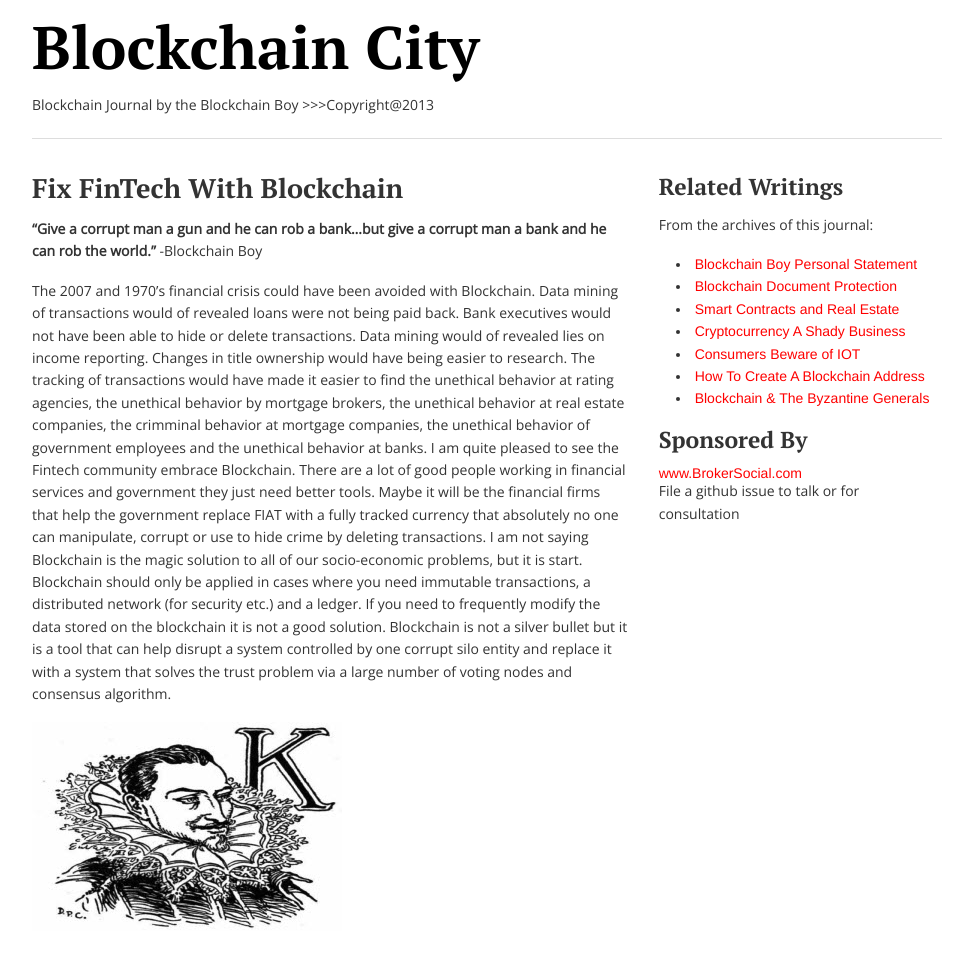
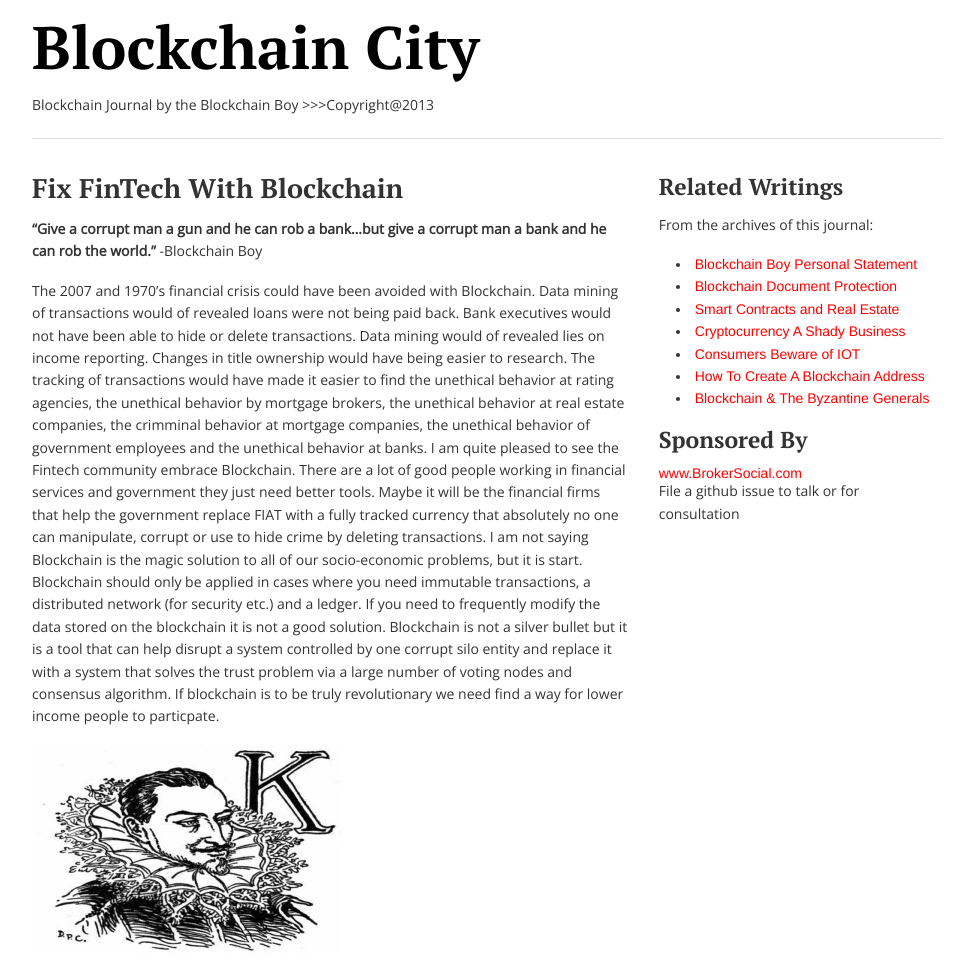
Before and after one commit to redbullmaxstrength/theblockchainboy.github.io, a Jekyll site: the page built from _posts/1880-09-04-fintech-less-corruption.markdown, in a window 1280 px wide. Shown: the whole page, without its empty margins (153-1126 px from the left). Built offline with Jekyll 4.4.1, drawn with Linux system fonts in a browser that asks for light colours; before the commit the page ends 955 px from its top, so only the background shows below that.

Commit message:
Update 1880-09-04-fintech-less-corruption.markdown

```diff
--- a/_posts/1880-09-04-fintech-less-corruption.markdown
+++ b/_posts/1880-09-04-fintech-less-corruption.markdown
@@ -8,6 +8,6 @@ date: June 18, 2012
 **and he can rob the world."** -Blockchain Boy
 
 The 2007 and 1970's financial crisis could have been avoided with Blockchain.  Data mining of transactions would of revealed loans were not being paid back. Bank executives would not have been able to hide or delete transactions. Data mining would of revealed lies on income reporting. Changes in title ownership would have being easier to research. The tracking of transactions would have made it easier to find the unethical behavior at rating agencies, the unethical behavior by mortgage brokers, the unethical behavior at real estate companies, the crimminal behavior at mortgage companies, the unethical behavior of government employees and the unethical behavior at banks. I am quite pleased to see the Fintech community embrace Blockchain.  There are a lot of good people working in financial services and government they just need better tools. Maybe it will be the financial firms that help the government replace FIAT with a fully tracked currency that absolutely no one can manipulate, corrupt or use to hide crime by deleting transactions.
-I am not saying Blockchain is the magic solution to all of our socio-economic problems, but it is start.  Blockchain should only be applied in cases where you need immutable transactions, a distributed network (for security etc.) and a ledger. If you need to frequently modify the data stored on the blockchain it is not a good solution.  Blockchain is not a silver bullet but it is a tool that can help disrupt a system controlled by one corrupt silo entity and replace it with a system that solves the trust problem via a large number of voting nodes and consensus algorithm.
+I am not saying Blockchain is the magic solution to all of our socio-economic problems, but it is start.  Blockchain should only be applied in cases where you need immutable transactions, a distributed network (for security etc.) and a ledger. If you need to frequently modify the data stored on the blockchain it is not a good solution.  Blockchain is not a silver bullet but it is a tool that can help disrupt a system controlled by one corrupt silo entity and replace it with a system that solves the trust problem via a large number of voting nodes and consensus algorithm. If blockchain is to be truly revolutionary we need find a way for lower income people to particpate.
 
 ![](../images/bankster_king.jpg)
```
